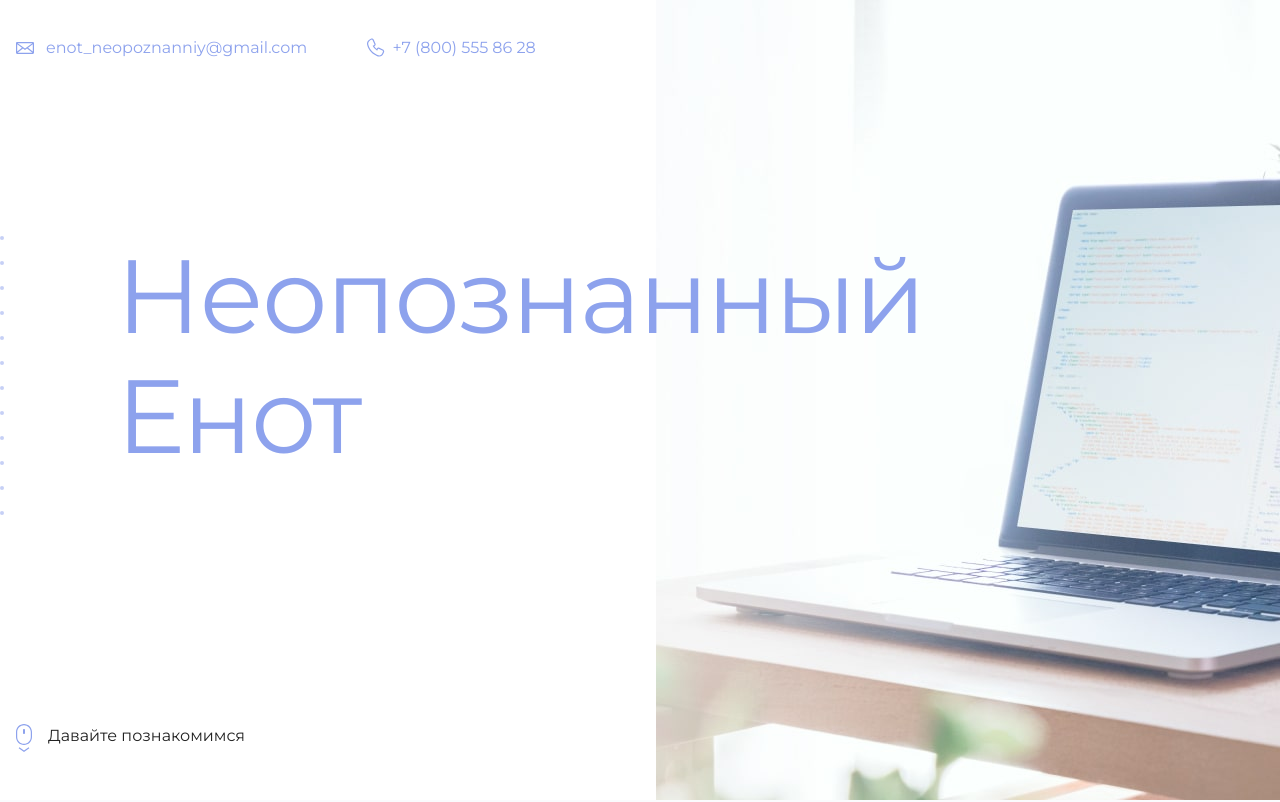
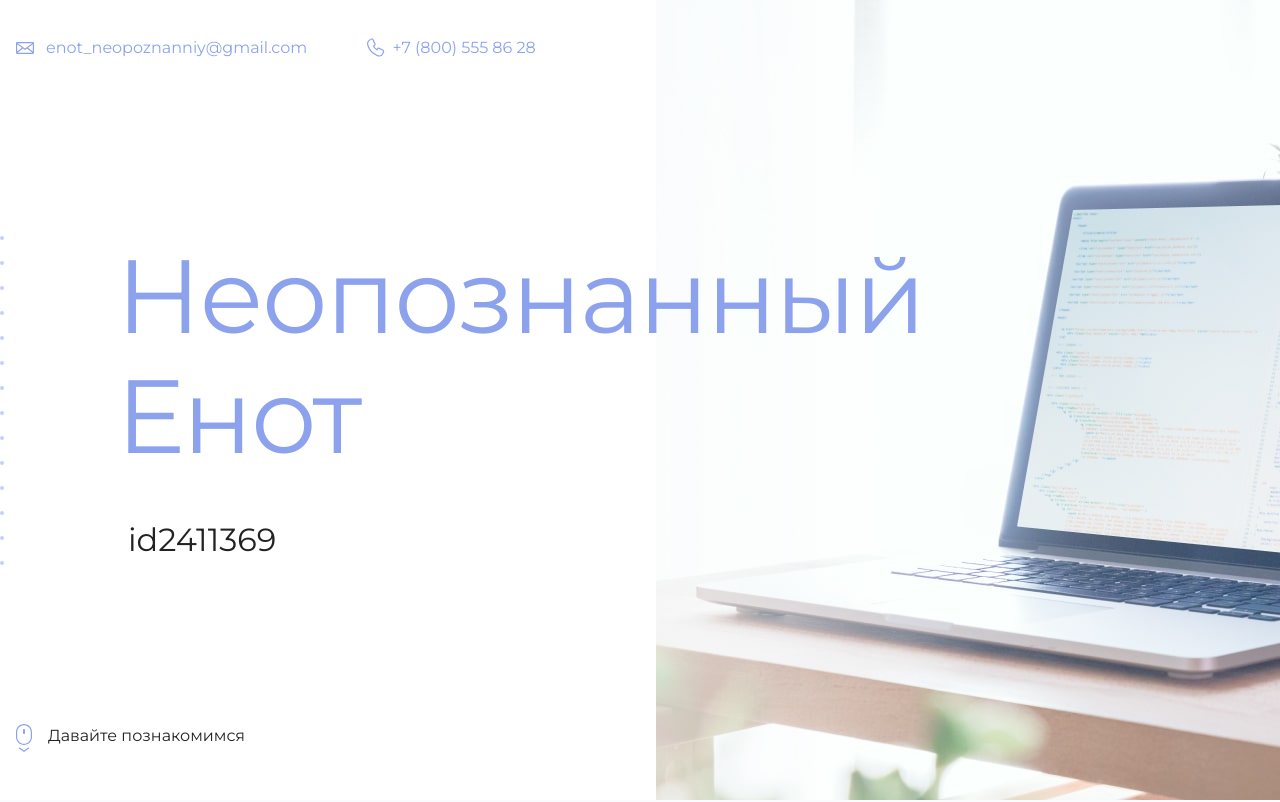
Before and after one commit to arayup/for-github-1, a plain HTML site: page my-site/index.html in a window 1280 px wide. Shown: the top 802 px of the page. Drawn offline with Linux system fonts and the light colour scheme.

Commit message:
Добавляем id

```diff
--- a/my-site/index.html
+++ b/my-site/index.html
@@ -19,7 +19,7 @@
       <section class="hero-image">
         <div class="container">
           <h1 class="heading">Неопознанный Енот</h1>
-          <p><!-- Тут ваш id на сайте Академии --></p>
+          <p>id2411369</p>
         </div>
       </section>
 
```
